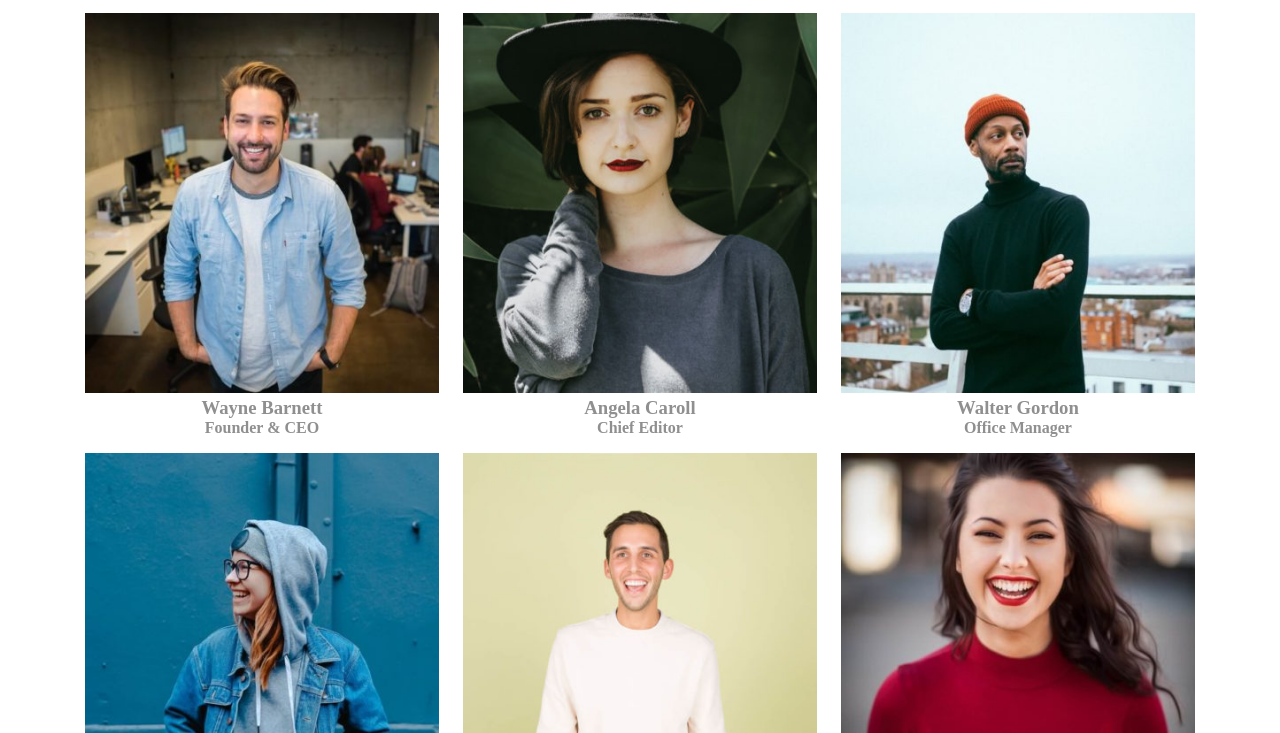
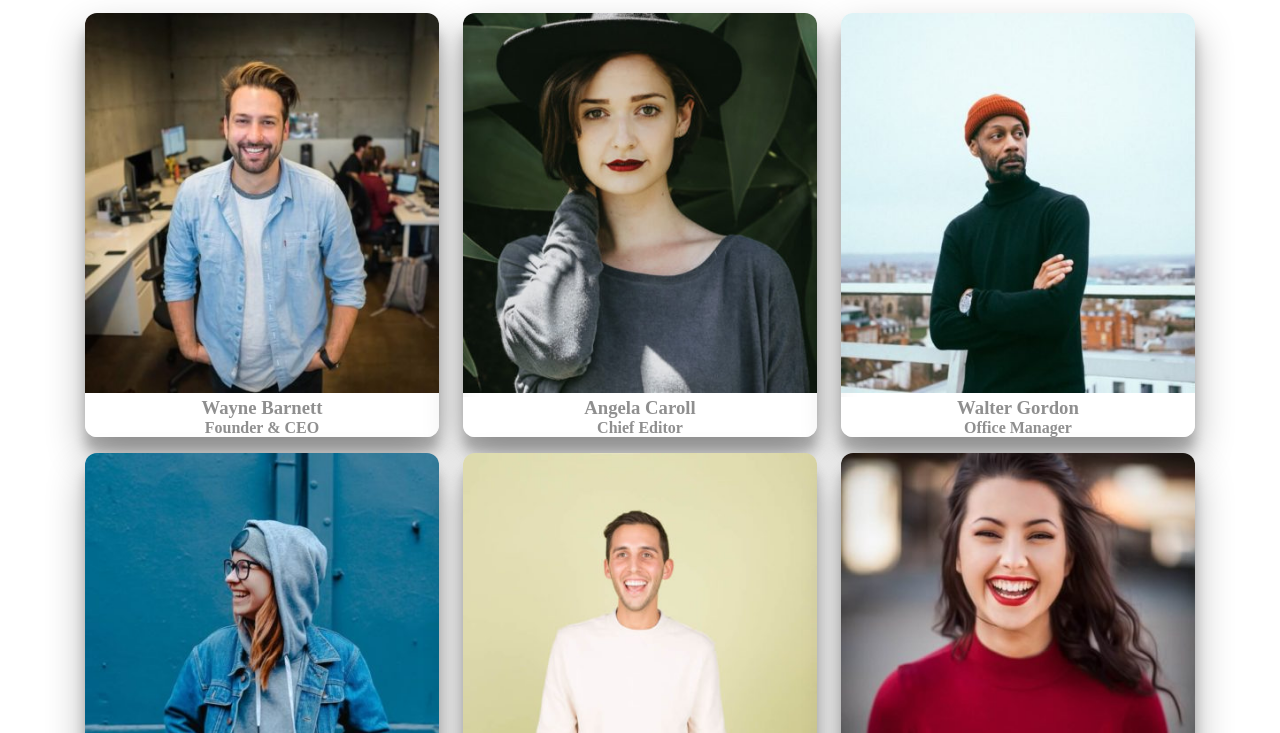
Before and after one commit to manuelcamaioni/js-our-team, a plain HTML site: page index.html in a window 1280 px wide. Shown: the part 67-800 px from the top of the page. Drawn offline with Linux system fonts and the light colour scheme.

Commit message:
edited style page

```diff
--- a/script.js
+++ b/script.js
@@ -59,13 +59,12 @@ const members = [
     }
 ];
 
+const divElements = document.querySelectorAll('div.card');
 
 for(i = 0; i < members.length; i++){
-    const divElements = document.querySelectorAll('div.card');
     const card = divElements[i];
     const member = members[i];
 
     console.log(member);
     card.innerHTML = `<img src="img/${member.photo}" width=100%>` + '<h3>' + member.name + '</h3>' +'<h4>' + member.role + '</h4>';
-
 }
--- a/style.css
+++ b/style.css
@@ -16,7 +16,12 @@ main{
     width: calc(100% / 3 - 1rem);
     text-align: center;
     margin-bottom: 1rem;
+    transition: scale 1s;
+    border-radius: .75rem;
+    overflow: hidden;
+    box-shadow: rgba(0, 0, 0, 0.3) 0px 19px 38px, rgba(0, 0, 0, 0.22) 0px 15px 12px;
 }
+
 header{
     margin: 0 auto;
     width: 1110px;
@@ -31,4 +36,10 @@ header h1, header h2{
 
 .card h3, .card h4{
     color: rgb(143, 143, 143);
+    background-color: white;
 }
+
+.card:hover{
+    scale: 1.2;
+    z-index: 1;
+}
```
Also changed, not shown: index.html (+0 -1 lines).
